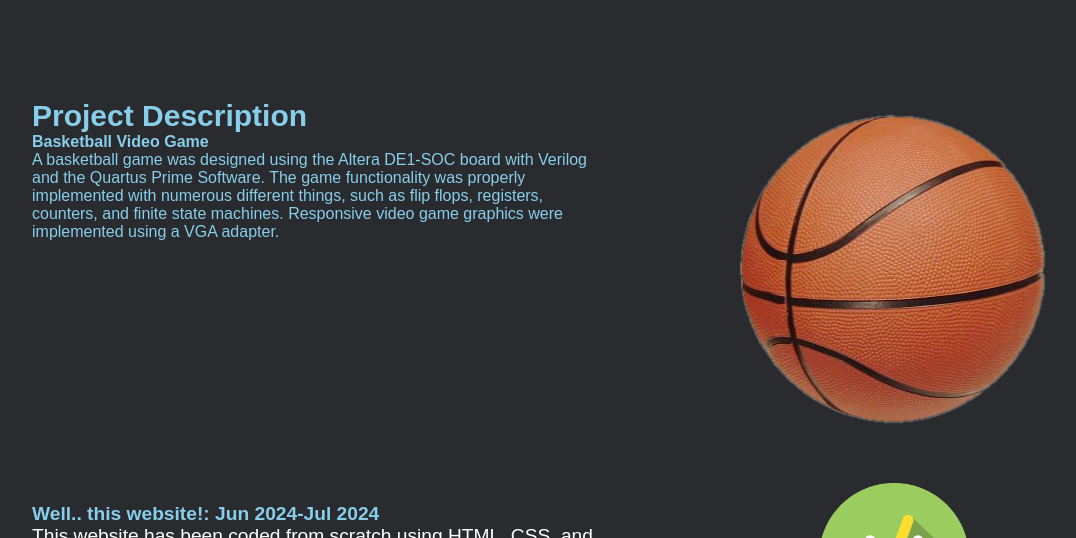
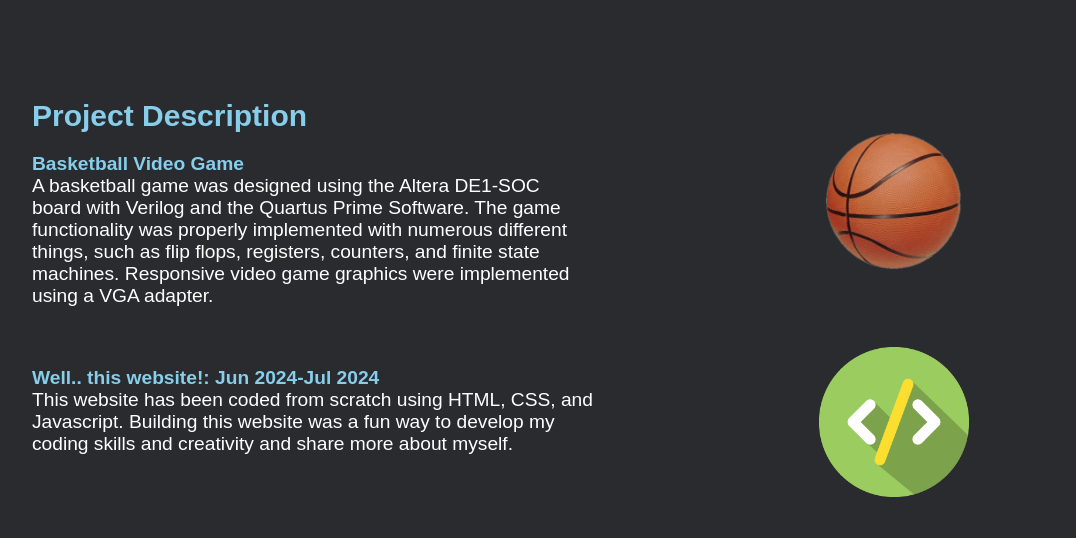
Before and after one commit to AryanGidwani/personalwebsite, a plain HTML site: page index.html in a window 1280 px wide. Shown: the part 1880-2418 px from the top of the page, without its empty margins (96-1172 px from the left). Drawn offline with nearby package versions, Linux system fonts and the light colour scheme.

Commit message:
Update style.css

```diff
--- a/style.css
+++ b/style.css
@@ -187,7 +187,6 @@ img {
     font-size: 1.2em;
 }
 
-
 #about .contain { /* creates container so that information can be placed side by side */
     display: flex;
 }
@@ -323,7 +322,7 @@ img {
 #projects .col-left {
     display: flex;
     flex-direction: column;
-    align-items: flex-start;
+    align-items: flex-start; /* aligns along the horizontal axis */
     color: skyblue;
     margin-left: 10%;
 }
@@ -343,7 +342,8 @@ img {
 #projects .col-left .descriptionTwo,
 #projects .col-left .descriptionThree,
 #projects .col-left .descriptionFour,
-#projects .col-left .descriptionFive {
+#projects .col-left .descriptionFive,
+#projects .col-left .descriptionSix {
     color: white;
     font-size: 1.2em;
     margin-top: 20px;
@@ -353,7 +353,8 @@ img {
 #projects .col-right .imageTwo,
 #projects .col-right .imageThree,
 #projects .col-right .imageFour,
-#projects .col-right .imageFive {
+#projects .col-right .imageFive,
+#projects .col-right .imageSix {
     width: 150px;
     height: auto;
 }
```
